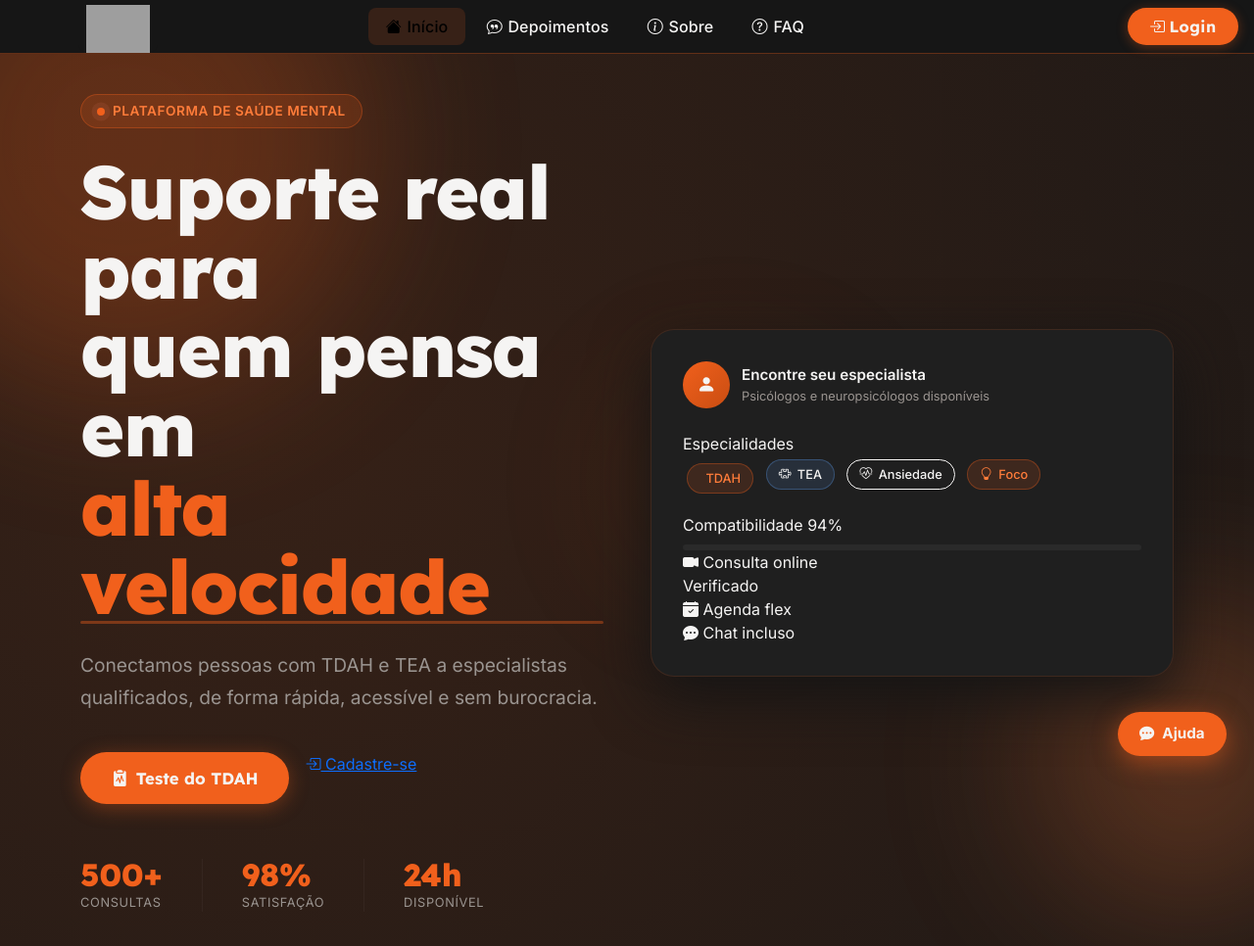
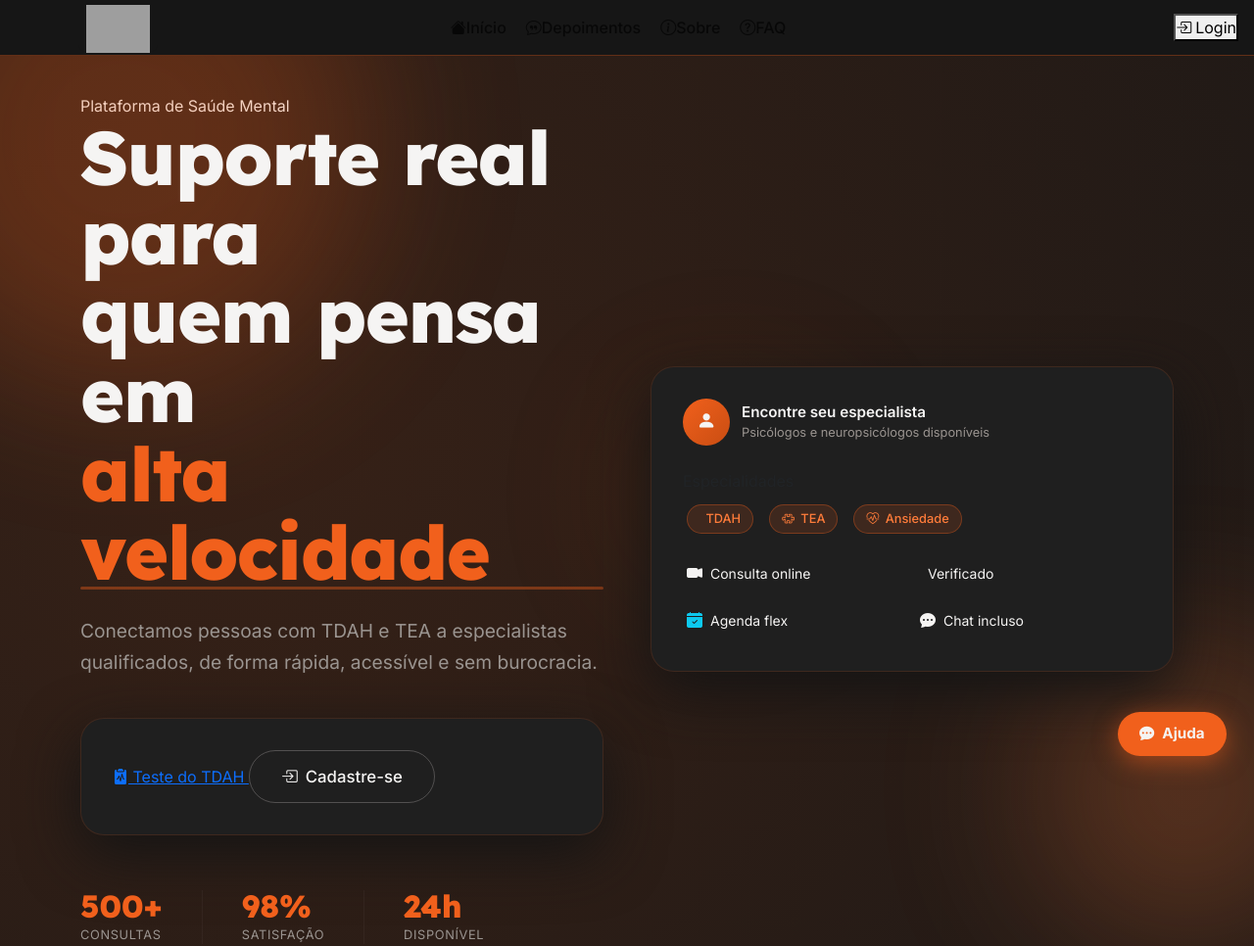
Before and after one commit to DougVikt/SintoniaMental, a Django app: page / in a window 1280 px wide. Shown: the top 966 px of the page at 98% size. Run offline with Django 5.2, Linux system fonts and the light colour scheme; grey boxes are pictures that could not be loaded.

Commit message:
style: renomear classes e troca por bootstrap

```diff
--- a/main_app/templates/main_app/home.html
+++ b/main_app/templates/main_app/home.html
@@ -13,7 +13,7 @@
 
 {% block content_nav %}
  <!-- Login btn mobile (aparece só em telas < lg, ao lado do toggler) -->
-    <button class="btn-primary-action d-lg-none btn-login"
+    <button class="btn-primary d-lg-none"
       onclick="location.href='/login/'">Login</button>
 
     <!-- Collapse desktop (só aparece em lg+) -->
@@ -21,20 +21,19 @@
       <!-- Links centralizados -->
       <ul class="navbar-nav mx-auto gap-1">
         <li class="nav-item">
-          <a href="#hero" class="nav-link nav-link-item"><i class="bi bi-house-fill"></i>Início</a>
+          <a href="#hero" class="nav-link sty-link-nav"><i class="bi bi-house-fill"></i>Início</a>
         </li>
         <li class="nav-item">
-          <a href="#depoimentos" class="nav-link nav-link-item"><i class="bi bi-chat-quote"></i>Depoimentos</a>
+          <a href="#depoimentos" class="nav-link sty-link-nav"><i class="bi bi-chat-quote"></i>Depoimentos</a>
         </li>
         <li class="nav-item">
-          <a href="#sobre" class="nav-link nav-link-item"><i class="bi bi-info-circle"></i>Sobre</a>
+          <a href="#sobre" class="nav-link sty-link-nav"><i class="bi bi-info-circle"></i>Sobre</a>
         </li>
         <li class="nav-item">
-          <a href="{% url 'faq' %}" class="nav-link nav-link-item"><i class="bi bi-question-circle"></i>FAQ</a>
+          <a href="/help/" class="nav-link sty-link-nav"><i class="bi bi-question-circle"></i>FAQ</a>
         </li>
       </ul>
-      <!-- Login desktop -->
-      <button class="btn-primary-action" onclick="location.href='/login/'">
+      <button class="btn-primary" onclick="location.href='/login/'">
         <i class="bi bi-box-arrow-in-right me-1"></i>Login
       </button>
     </div>
@@ -48,12 +47,12 @@
         <button type="button" class="btn-close btn-close-white" data-bs-dismiss="offcanvas"></button>
       </div>
       <div class="offcanvas-body d-flex flex-column gap-1 p-3">
-        <a href="#hero"        class="nav-link nav-link-item py-3" data-bs-dismiss="offcanvas"><i class="bi bi-house-fill"></i>Início</a>
-        <a href="#depoimentos" class="nav-link nav-link-item py-3" data-bs-dismiss="offcanvas"><i class="bi bi-chat-quote"></i>Depoimentos</a>
-        <a href="#sobre"       class="nav-link nav-link-item py-3" data-bs-dismiss="offcanvas"><i class="bi bi-info-circle"></i>Sobre</a>
-        <a href="/help/"       class="nav-link nav-link-item py-3"><i class="bi bi-question-circle"></i>FAQ</a>
-        <hr class="home--s8">
-        <button class="sty-button" onclick="location.href='/login/'">
+    <a href="#hero"        class="nav-link sty-link-nav py-3" data-bs-dismiss="offcanvas"><i class="bi bi-house-fill"></i>Início</a>
+    <a href="#depoimentos" class="nav-link sty-link-nav py-3" data-bs-dismiss="offcanvas"><i class="bi bi-chat-quote"></i>Depoimentos</a>
+    <a href="#sobre"       class="nav-link sty-link-nav py-3" data-bs-dismiss="offcanvas"><i class="bi bi-info-circle"></i>Sobre</a>
+    <a href="/help/"       class="nav-link sty-link-nav py-3"><i class="bi bi-question-circle"></i>FAQ</a>
+    <hr class="border-orange my-2">
+    <button class="btn-primary w-full" onclick="location.href='/login/'">
           <i class="bi bi-box-arrow-in-right me-1"></i>Entrar
         </button>
       </div>
@@ -74,7 +73,7 @@
 
         <!-- Left: copy -->
         <div class="col-lg-6">
-            <div class="hero-badge">
+            <div class="hero-chip">
             <span class="dot"></span>
             Plataforma de Saúde Mental
             </div>
@@ -90,19 +89,18 @@
             de forma rápida, acessível e sem burocracia.
             </p>
 
-            <div class="hero-ctas">
-            <a href="#quest" class="btn-primary-hero">
+            <div class="hero-card">
+          <a href="#quest" class="btn-primary">
                 <i class="bi bi-clipboard2-pulse-fill"></i> Teste do TDAH
             </a>
-            <a href="#" class="btn-ghost-hero"
-                data-bs-toggle="modal" data-bs-target="#registertype">
+          <a href="#" class="btn-outline" data-bs-toggle="modal" data-bs-target="#registertype">
                 <i class="bi bi-box-arrow-in-right"></i> Cadastre-se
             </a>
             </div>
 
             <div class="hero-stats">
             <div class="stat-item">
-                <div class="stat-num" data-count="500">0+</div>
+            <div class="stat-num">500+</div>
                 <div class="stat-label">Consultas</div>
             </div>
             <div class="stat-divider"></div>
@@ -120,7 +118,7 @@
 
         <!-- Right: floating card -->
         <div class="col-lg-6 hero-visual">
-            <div class="hero-card">
+        <div class="card-base hero-card">
             <div class="hero-card-head">
                 <div class="avatar"><i class="bi bi-person-fill"></i></div>
                 <div>
@@ -130,41 +128,22 @@
             </div>
 
             <div class="mb-3">
-                <div class="home--s9">Especialidades</div>
-                <div>
-                <span class="chip"><i class="bi bi-brain"></i>TDAH</span>
-                <span class="chip blue"><i class="bi bi-puzzle"></i>TEA</span>
-                <span class="chip green"><i class="bi bi-heart-pulse"></i>Ansiedade</span>
-                <span class="chip"><i class="bi bi-lightbulb"></i>Foco</span>
-                </div>
+            <div class="text-muted mb-2">Especialidades</div>
+            <div class="d-flex flex-wrap gap-2">
+              <span class="chip chip-orange"><i class="bi bi-brain"></i>TDAH</span>
+              <span class="chip chip-blue"><i class="bi bi-puzzle"></i>TEA</span>
+              <span class="chip chip-green"><i class="bi bi-heart-pulse"></i>Ansiedade</span>
             </div>
-
-           <div class="home--s10">
-            <div class="home--s11">
-              <span class="home--s12">Compatibilidade</span>
-              <span class="home--s13">94%</span>
-            </div>
-            <div class="match-bar"><div class="match-fill" class="home--s14"></div></div>
           </div>
 
-          <div class="home--s15">
-            <div class="home--s16">
-              <i class="bi bi-camera-video-fill" class="txt-orange"></i>
-              <span>Consulta online</span>
+          <div class="row g-2 fs-6">
+            <div class="col-6 bg-dark-600 rounded-3 p-2 d-flex align-items-center gap-2">
+                <i class="bi bi-camera-video-fill text-orange"></i>
+                <span class="small">Consulta online</span>
             </div>
-            <div class="home--s16">
-              <i class="bi bi-shield-check-fill" class="home--s17"></i>
-              <span>Verificado</span>
-            </div>
-            <div class="home--s16">
-              <i class="bi bi-calendar-check-fill" class="home--s18"></i>
-              <span>Agenda flex</span>
-            </div>
-            <div class="home--s16">
-              <i class="bi bi-chat-dots-fill" class="txt-orange"></i>
-              <span>Chat incluso</span>
-                </div>
-            </div>
+            <div class="col-6 bg-dark-600 rounded-3 p-2 d-flex align-items-center gap-2"><i class="bi bi-shield-check-fill text-success"></i><span class="small">Verificado</span></div>
+            <div class="col-6 bg-dark-600 rounded-3 p-2 d-flex align-items-center gap-2"><i class="bi bi-calendar-check-fill text-info"></i><span class="small">Agenda flex</span></div>
+            <div class="col-6 bg-dark-600 rounded-3 p-2 d-flex align-items-center gap-2"><i class="bi bi-chat-dots-fill text-orange"></i><span class="small">Chat incluso</span></div>
             </div>
         </div>
 
@@ -228,7 +207,7 @@
             <em>"ler o capítulo 1"</em>, <em>"fazer resumo"</em> e <em>"revisar anotações"</em>.
             Isso torna o processo menos intimidante e mais realizável. Recompense-se após cada etapa!
         </div>
-        <div class="modal-footer"><button class="sty-btnmodal btn" data-bs-dismiss="modal">Fechar</button></div>
+        <div class="modal-footer"><button class="nav-btnmodal btn" data-bs-dismiss="modal">Fechar</button></div>
         </div>
     </div>
     </div>
@@ -246,7 +225,7 @@
             A meditação e técnicas de respiração também ajudam a acalmar a mente.
             Não negligencie sua saúde mental — buscar terapia pode fazer toda a diferença.
         </div>
-        <div class="modal-footer"><button class="sty-btnmodal btn" data-bs-dismiss="modal">Fechar</button></div>
+        <div class="modal-footer"><button class="nav-btnmodal btn" data-bs-dismiss="modal">Fechar</button></div>
         </div>
     </div>
     </div>
@@ -265,10 +244,10 @@
         <!-- Se não houver depoimentos, mostrar estado vazio elegante -->
         <div class="col-12">
             <div class="reviews-empty">
-            <i class="bi bi-chat-square-quote" class="home--s19"></i>
-            <h4 class="home--s20">Em breve, os primeiros depoimentos</h4>
+            <i class="bi bi-chat-square-quote fs-1 text-orange opacity-50"></i>
+            <h4 class="text-light mt-3 font-display">Em breve, os primeiros depoimentos</h4>
             <p>Aqui você verá as avaliações dos pacientes após as consultas, relatando sua experiência com nossos especialistas.</p>
-            <button class="sty-button mt-2"
+            <button class="nav-button mt-2"
                 data-bs-toggle="modal" data-bs-target="#registertype">
                 <i class="bi bi-plus-circle me-1"></i>Seja o primeiro
             </button>
@@ -338,46 +317,46 @@
             <div class="tdah-info-card">
             <div class="row align-items-start g-4">
                 <div class="col-lg-5">
-                <div class="home--s21">
+                <div class="d-flex align-items-center gap-3 mb-3">
                     <div class="sobre-feature-icon"><i class="bi bi-bookmark-star-fill"></i></div>
-                    <h3 class="home--s22">
+                    <h3 class="font-display fs-4 fw-bolder text-white m-0">
                     O que é o TDAH?
                     </h3>
                 </div>
-                <p class="home--s23">
+                <p class="text-muted lh-lg">
                     O TDAH (Transtorno do Déficit de Atenção e Hiperatividade) é uma condição
                     que geralmente começa na infância e pode continuar na vida adulta,
                     afetando escola, trabalho e relações sociais.
                 </p>
-                <p class="home--s23">
+                <p class="text-muted lh-lg">
                     O diagnóstico é feito por um profissional de saúde mental e o tratamento
                     costuma incluir remédios, terapia e estratégias comportamentais.
                 </p>
                 </div>
                 <div class="col-lg-7">
-                <p class="home--s24">
+                <p class="text-white-50 small text-uppercase mb-3 tracking-wide">
                     Principais sintomas
                 </p>
                 <div class="row g-3">
                     <div class="col-sm-4">
-                        <div class="home--s25">
-                            <div class="home--s26"><i class="bi bi-eye-slash"></i></div>
-                            <div class="home--s27">Desatenção</div>
-                            <div class="home--s28">Dificuldade de manter foco, seguir instruções e terminar tarefas.</div>
+                  <div class="bg-dark-600 rounded-4 p-3 h-100">
+                    <div class="text-orange fs-4 mb-2"><i class="bi bi-eye-slash"></i></div>
+                    <div class="fw-bold text-white mb-1">Desatenção</div>
+                    <div class="small text-muted">Dificuldade de manter foco, seguir instruções e terminar tarefas.</div>
                         </div>
                     </div>
                     <div class="col-sm-4">
-                        <div class="home--s25">
-                            <div class="home--s29"><i class="bi bi-lightning-charge-fill"></i></div>
-                            <div class="home--s27">Hiperatividade</div>
-                            <div class="home--s28">Dificuldade em ficar parado, agitação constante.</div>
+                  <div class="bg-dark-600 rounded-4 p-3 h-100">
+                    <div class="text-info fs-4 mb-2"><i class="bi bi-lightning-charge-fill"></i></div>
+                    <div class="fw-bold text-white mb-1">Hiperatividade</div>
+                    <div class="small text-muted">Dificuldade em ficar parado, agitação constante.</div>
                         </div>
                     </div>
                     <div class="col-sm-4">
-                        <div class="home--s25">
-                            <div class="home--s30"><i class="bi bi-fast-forward-fill"></i></div>
-                            <div class="home--s27">Impulsividade</div>
-                            <div class="home--s28">Decisões sem pensar, interrupções, dificuldade de esperar.</div>
+                  <div class="bg-dark-600 rounded-4 p-3 h-100">
+                    <div class="text-success fs-4 mb-2"><i class="bi bi-fast-forward-fill"></i></div>
+                    <div class="fw-bold text-white mb-1">Impulsividade</div>
+                    <div class="small text-muted">Decisões sem pensar, interrupções, dificuldade de esperar.</div>
                         </div>
                     </div>
                 </div>
```
